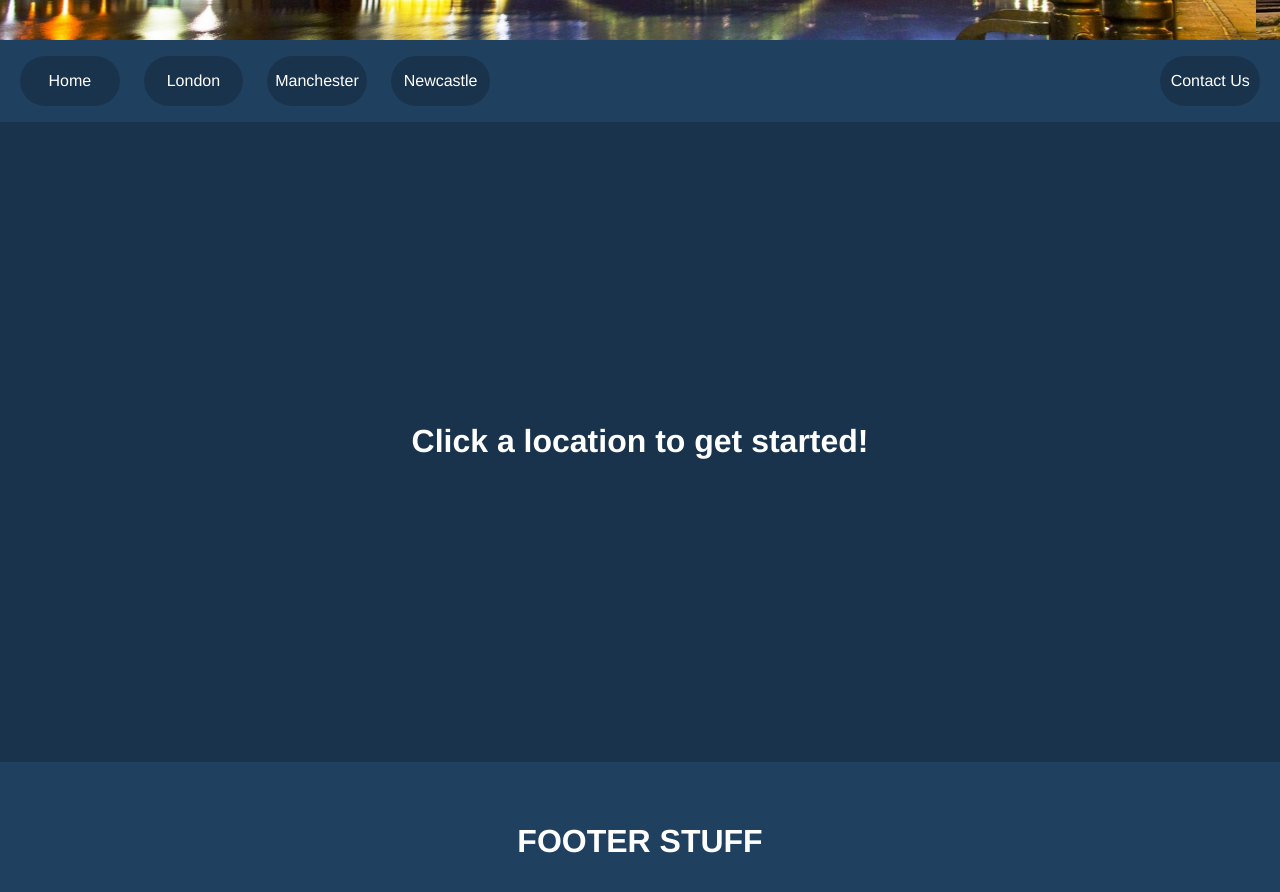
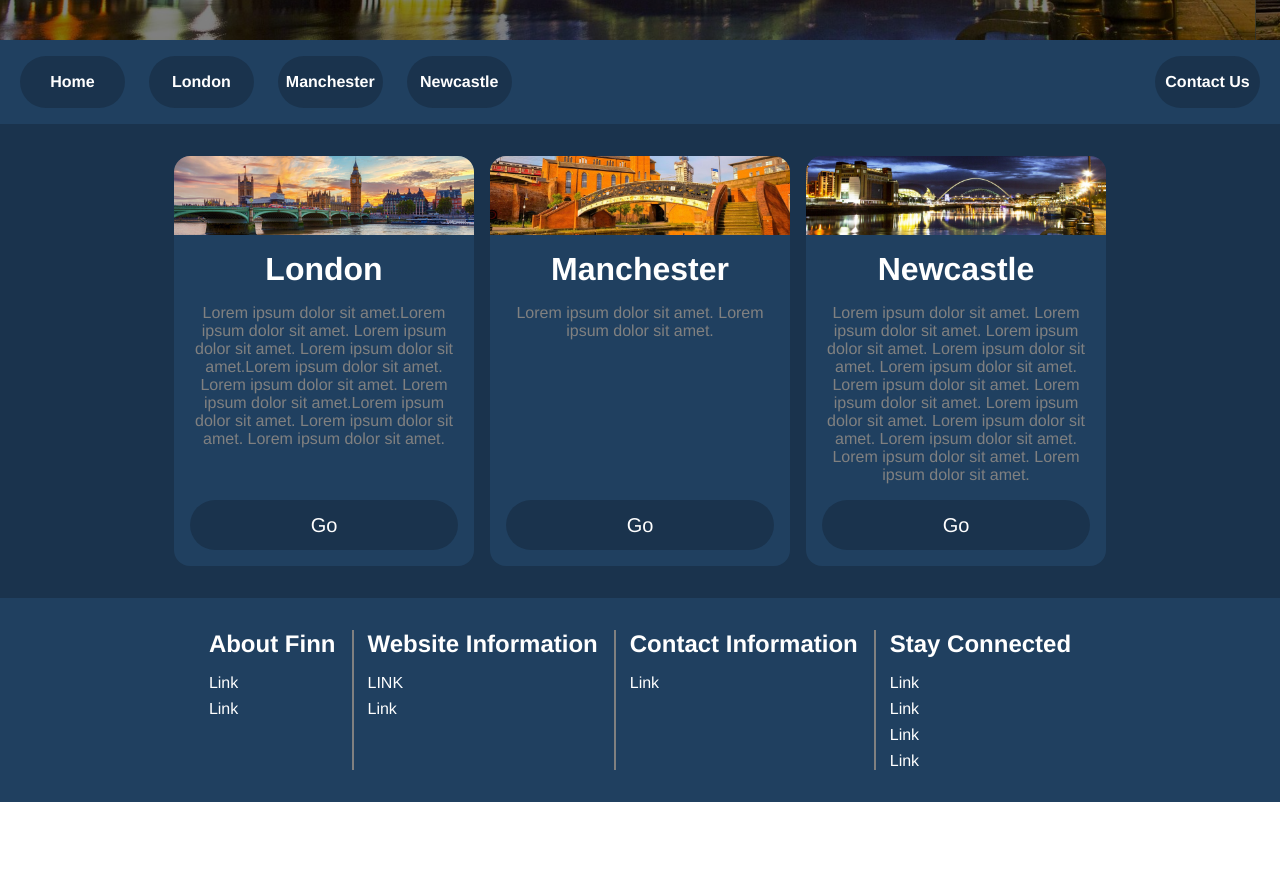
Before and after one commit to Milner39/English-Cities, a Vue app: page / in a window 1280 px wide. Shown: the part 280-1172 px from the top of the page. After the commit the page ends 1082 px from the top, so only its background shows below. Built offline with nearby package versions, Linux system fonts and the light colour scheme.

Commit message:
Home page and footer styled

```diff
--- a/src/App.vue
+++ b/src/App.vue
@@ -5,27 +5,27 @@
   <Nav>
     <template #nav-links>
       <NavLink>
-        <router-link to="/">Home</router-link>
+        <router-link to="/"><h4>Home</h4></router-link>
       </NavLink>
       <NavLink>
-        <router-link to="/london">London</router-link>
+        <router-link to="/london"><h4>London</h4></router-link>
       </NavLink>
       <NavLink>
-        <router-link to="/manchester">Manchester</router-link>
+        <router-link to="/manchester"><h4>Manchester</h4></router-link>
       </NavLink>
       <NavLink>
-        <router-link to="/newcastle">Newcastle</router-link>
+        <router-link to="/newcastle"><h4>Newcastle</h4></router-link>
       </NavLink>
     </template>
     <template #call-to-action>
       <NavLink>
-        <router-link to="/contact">Contact Us</router-link>
+        <router-link to="/contact"><h4>Contact Us</h4></router-link>
       </NavLink>
     </template>
   </Nav>
   <RouterView/>
   <Footer>
-    <h1>FOOTER STUFF</h1>
+    <!-- <h1>FOOTER STUFF</h1> -->
   </Footer>
 </template>
 
@@ -39,15 +39,15 @@
 
   const slides = [
     {
-      text: "A",
+      text: "London",
       imagePath: "../images/img1.jpg"
     },
     {
-      text: "B",
+      text: "Newcastle",
       imagePath: "../images/img2.jpg"
     },
     {
-      text: "C",
+      text: "Manchester",
       imagePath: "../images/img3.jpg"
     }
   ]
--- a/src/components/AccordionGroup.vue
+++ b/src/components/AccordionGroup.vue
@@ -10,7 +10,7 @@
         ]"
           @click="handleAccordion(index)"
       >
-        {{ accordion.title }}
+        <h2>{{ accordion.title }}</h2>
       </button>
         <Collapse as="section" :when="accordion.isExpanded" class="accordion-expanded">
           <p class="accordion-text">
@@ -74,8 +74,6 @@
 
     display: grid;
     place-content: center;
-
-    font-size: 20px;
   }
 
   .accordion-title:hover {
@@ -96,7 +94,7 @@
   }
 
   .accordion-text {
-    color: rgb(180, 180, 180);
+    color: hsl(210, 0%, 50%);
   }
 
   .image-container > img {
--- a/src/components/Footer.vue
+++ b/src/components/Footer.vue
@@ -1,6 +1,42 @@
 <template>
   <div class="footer">
     <slot></slot>
+    <div class="links__container">
+
+      <div class="section">
+        <h2 class="section-title">About Finn</h2>
+        <div class="section-links">
+          <a class="link">Link</a>
+          <a class="link">Link</a>
+        </div>
+      </div>
+
+      <div class="section">
+        <h2 class="section-title">Website Information</h2>
+        <div class="section-links">
+          <a class="link">LINK</a>
+          <a class="link">Link</a>
+        </div>
+      </div>
+
+      <div class="section">
+        <h2 class="section-title">Contact Information</h2>
+        <div class="section-links">
+          <a class="link">Link</a>
+        </div>
+      </div>
+
+      <div class="section">
+        <h2 class="section-title">Stay Connected</h2>
+        <div class="section-links">
+          <a class="link">Link</a>
+          <a class="link">Link</a>
+          <a class="link">Link</a>
+          <a class="link">Link</a>
+        </div>
+      </div>
+
+    </div>
   </div>
 </template>
 
@@ -14,15 +50,41 @@
 <style>
   .footer {
     width: 100%;
-    aspect-ratio: 8/1;
-    min-height: 100px;
-    max-height: 200px;
     background-color: hsl(210, 50%, 25%);
+
     display: grid;
     place-content: center;
   }
 
-  .footer > * {
-    margin: 0;
+  .links__container {
+    padding: 32px;
+    display: flex;
+    gap: 32px;
+  }
+
+  .section {
+    position: relative;
+    display: flex;
+    flex-direction: column;
+    gap: 16px;
+  }
+
+  .section:not(:first-child)::before {
+    content: "";
+    position: absolute;
+    width: 2px;
+    height: 100%;
+    background-color: hsl(210, 0%, 50%);;
+    left: -16px;
+  }
+
+  .section-links {
+    display: flex;
+    flex-direction: column;
+    gap: 8px;
+  }
+
+  .link:hover {
+    text-decoration: underline;
   }
 </style>
--- a/src/components/Map.vue
+++ b/src/components/Map.vue
@@ -66,9 +66,8 @@
     border-radius: 16px;
   }
 
-  .leaflet-control-zoom-in,
-  .leaflet-control-zoom-out {
-    background-color: hsla(210, 50%, 30%, 0.5) !important;
+  .leaflet-control-zoom {
+    display: none;
   }
 
   .leaflet-popup-content {
--- a/src/components/SlideShow.vue
+++ b/src/components/SlideShow.vue
@@ -1,7 +1,8 @@
 <template>
   <div class="slideshow__container">
     <div v-for="(slide, index) in slides" :key="slide.text+index" class="slide">
-      <img :src="slide.imagePath" :alt="slide.text">
+      <img :src="slide.imagePath" :alt="slide.text" class="slide-image">
+      <h1 class="slide-text">{{ slide.text }}</h1>
     </div>
   </div>
 </template>
@@ -78,9 +79,18 @@
     display: none;
   }
 
-  .slide > img {
+  .slide-image {
     width: 100%;
     height: 100%;
+
+    filter: brightness(50%);
+  }
+
+  .slide-text {
+    position: absolute;
+    top: 50%;
+    left: 50%;
+    transform: translate(-50%, -50%);
   }
 
   .slide.fade-in {
--- a/src/components/TabBar.vue
+++ b/src/components/TabBar.vue
@@ -8,7 +8,7 @@
     ]"
     >
       <div class="tab-title" @click="handleTab(index)">
-        {{ tab.title }}
+        <h4>{{ tab.title }}</h4>
       </div>
     </div>
   </div>
--- a/src/main.css
+++ b/src/main.css
@@ -2,6 +2,7 @@
   font-family:'Franklin Gothic Medium', 'Arial Narrow', Arial, sans-serif;
   color: white;
   margin: 0;
+  text-decoration: none;
 }
 
 #app {
--- a/src/views/ContactView.vue
+++ b/src/views/ContactView.vue
@@ -41,7 +41,7 @@
           pattern=".{1,}"
         >
       </form>
-      <button  class="submit" @click="handleSubmit()">SUBMIT</button>
+      <button  class="button" @click="handleSubmit()">SUBMIT</button>
     </div>
     <div class="success-page">
       <h1>Form Submited, Thank You!</h1>
@@ -97,15 +97,17 @@
     justify-content: center;
     align-items: center;
   }
+
   .contact-form {
-    width: 600px;
     display: grid;
     place-content: center;
 
     border-style: solid;
     border-radius: 16px;
     border-width: 2px;
-    border-color: hsl(210, 0%, 50%)
+    border-color: hsl(210, 0%, 50%);
+
+    padding: 0 16px;
   }
 
   .contact-form > * {
@@ -125,7 +127,8 @@
   }
 
   .input {
-    width: calc(100% - 16px);
+    /* -20px because 16px of padding left + 4px of border thickness */
+    width: calc(100% - 20px);
     height: 32px;
 
     padding: 0;
@@ -163,12 +166,11 @@
     color: hsl(0, 69%, 50%);
   }
 
-  .submit {
-    width: 90%;
+  .button {
+    width: 100%;
     height: 50px;
     border: none;
     border-radius: 100px;
-    margin: 0 auto;
 
     background-color: hsl(210, 50%, 25%);
     font-size: 20px;
@@ -180,11 +182,11 @@
     transition: transform 50ms ease-in-out;
   }
 
-  .submit:hover {
+  .button:hover {
     transform: scale(1.05);
   }
 
-  .submit:active {
+  .button:active {
     transform: scale(1);
   }
 
--- a/src/views/HomeView.vue
+++ b/src/views/HomeView.vue
@@ -1,6 +1,47 @@
 <template>
   <div class="get-started">
-    <h1>Click a location to get started!</h1>
+    <div class="cards-container">
+
+      <div class="card">
+        <div class="card-image__container">
+          <img src="/images/img1.jpg" class="card-image">
+        </div>
+        <div class="card-body">
+          <div class="card-text__container">
+            <h1 class="card-title">London</h1>
+            <p class="card-description">Lorem ipsum dolor sit amet.Lorem ipsum dolor sit amet. Lorem ipsum dolor sit amet. Lorem ipsum dolor sit amet.Lorem ipsum dolor sit amet. Lorem ipsum dolor sit amet. Lorem ipsum dolor sit amet.Lorem ipsum dolor sit amet. Lorem ipsum dolor sit amet. Lorem ipsum dolor sit amet.</p>
+          </div>
+          <router-link to="/london" class="button go">Go</router-link>
+        </div>
+      </div>
+
+      <div class="card">
+        <div class="card-image__container">
+          <img src="/images/img3.jpg" class="card-image">
+        </div>
+        <div class="card-body">
+          <div class="card-text__container">
+            <h1 class="card-title">Manchester</h1>
+            <p class="card-description">Lorem ipsum dolor sit amet. Lorem ipsum dolor sit amet.</p>
+          </div>
+          <router-link to="/manchester" class="button go">Go</router-link>
+        </div>
+      </div>
+
+      <div class="card">
+        <div class="card-image__container">
+          <img src="/images/img2.jpg" class="card-image">
+        </div>
+        <div class="card-body">
+          <div class="card-text__container">
+            <h1 class="card-body__title">Newcastle</h1>
+            <p class="card-description">Lorem ipsum dolor sit amet. Lorem ipsum dolor sit amet. Lorem ipsum dolor sit amet. Lorem ipsum dolor sit amet. Lorem ipsum dolor sit amet. Lorem ipsum dolor sit amet. Lorem ipsum dolor sit amet. Lorem ipsum dolor sit amet. Lorem ipsum dolor sit amet. Lorem ipsum dolor sit amet. Lorem ipsum dolor sit amet. Lorem ipsum dolor sit amet.</p>
+          </div>
+          <router-link to="/newcastle" class="button go">Go</router-link>
+        </div>
+      </div>
+    </div>
+
   </div>
 </template>
 
@@ -11,12 +52,61 @@
 <style>
   .get-started {
     width: 100%;
-    height: 80vh;
 
     background-color: hsl(210, 50%, 20%);
 
-    display: grid;
-    place-content: center;
+    display: flex;
+    justify-content: center;
+
+  }
+  .cards-container {
+    padding: 32px;
+
+    display: flex;
+    justify-content: center;
+    align-items: center;
+    gap: 16px;
+  }
+
+  .card {
+    width: 300px;
+    height: 100%;
+    background-color: hsl(210, 50%, 25%);
+    border-radius: 16px;
+    overflow: hidden;
+    display: flex;
+    flex-direction: column;
+  }
+
+  .card-image {
+    width: 100%;
+    height: 100%;
+
+    object-fit: cover;
+  }
+
+  .card-body {
+    height: 100%;
+    padding: 16px;
+    text-align: center;
+    display: flex;
+    flex-direction: column;
+    gap: 16px;
+  }
+
+  .card-description {
+    color: hsl(210, 0%, 50%);
+    padding-top: 16px;
+  }
+
+  .button.go {
+    background-color: hsl(210, 50%, 20%)
+  }
+
+  .card-text__container{
+    display: flex;
+    flex-direction: column;
+    flex: 1 1 auto;
   }
 
 </style>
```
Also changed, not shown: 1 other file (tests, documents, lock files or other folders).
